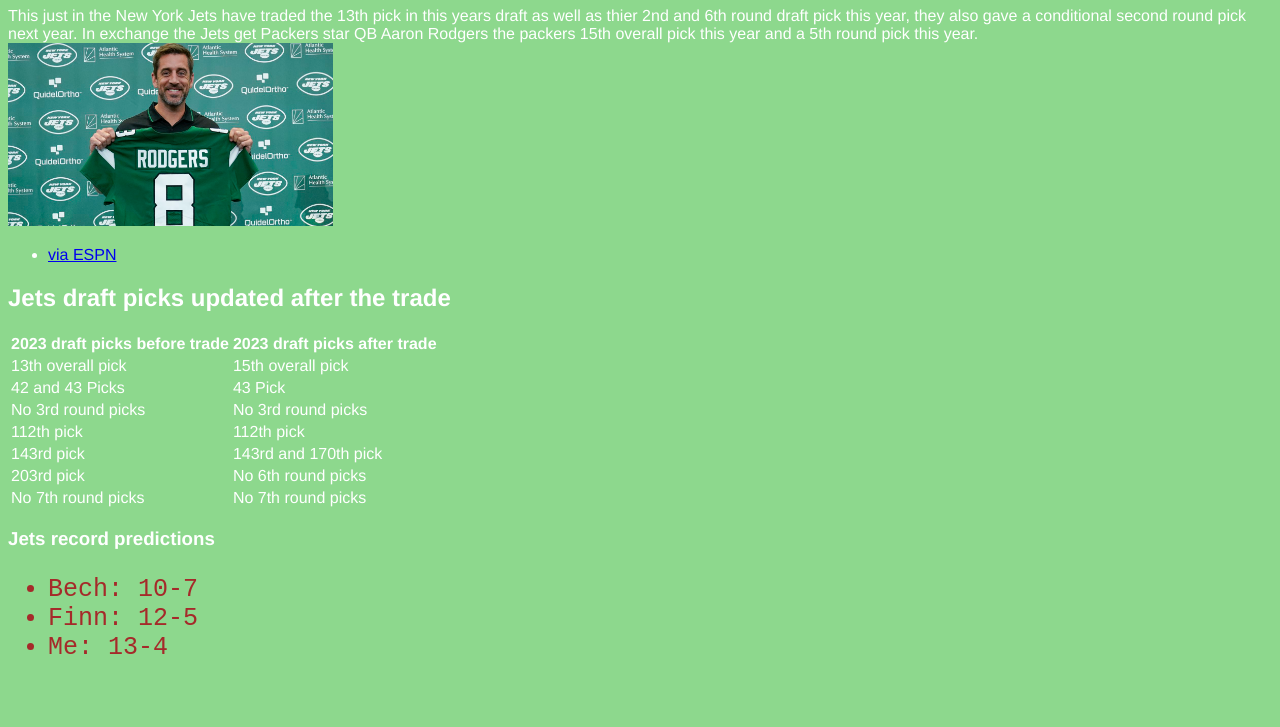
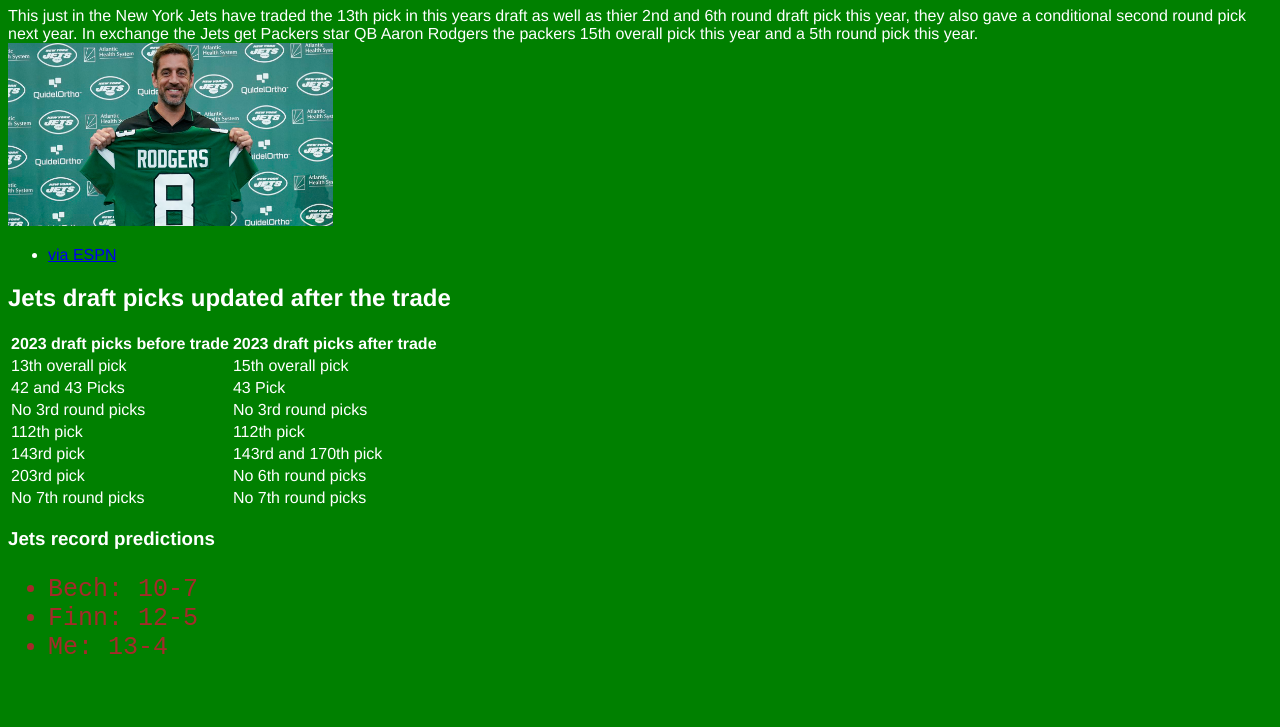
Before and after one commit to Cmost91/Cmost91.github.io, a plain HTML site: page index.html in a window 1280 px wide. Shown: the part 73-800 px from the top of the page. Drawn offline with Linux system fonts and the light colour scheme.

Commit message:
Update style.css

```diff
--- a/style.css
+++ b/style.css
@@ -1,6 +1,6 @@
 
 body {
-        background-color:#8dd88d;
+        background-color:green;
         color:white;
         font-family:"Helvetica", sans-serif;
     }
```
